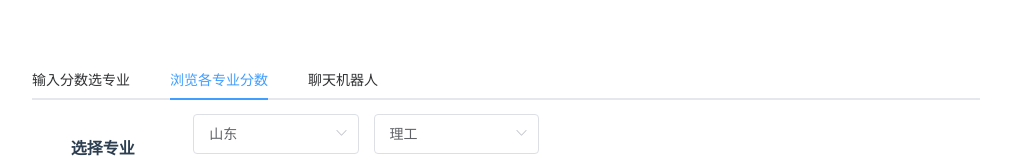
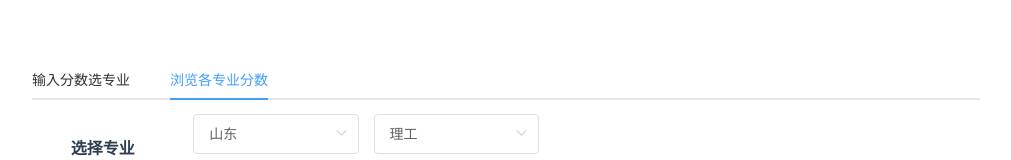
Before and after one commit to Sirlanri/TNCEE-query, a Vue app: page / in a window 1280 px wide. Shown: the top 160 px of the page, without its empty margins (134-1145 px from the left). Built offline with nearby package versions, Linux system fonts and the light colour scheme.

Commit message:
删除聊天机器人

```diff
--- a/src/views/Home.vue
+++ b/src/views/Home.vue
@@ -10,9 +10,7 @@
           <el-tab-pane label="浏览各专业分数" name="browse">
             <second></second>
           </el-tab-pane>
-          <el-tab-pane label="聊天机器人" name="chatrobot">
-            <robot></robot>
-          </el-tab-pane>
+
         </el-tabs>
 
       </el-col>
@@ -23,14 +21,12 @@
 <script>
 import forecast from "@/views/Forecast.vue";
 import browse from "@/views/Browse.vue";
-import chatrobot2 from "@/components/chatrobot2.vue";
 
 export default {
   name: "Home",
   components: {
     first: forecast,
     second: browse,
-    robot: chatrobot2,
   },
   data() {
     return {
```
